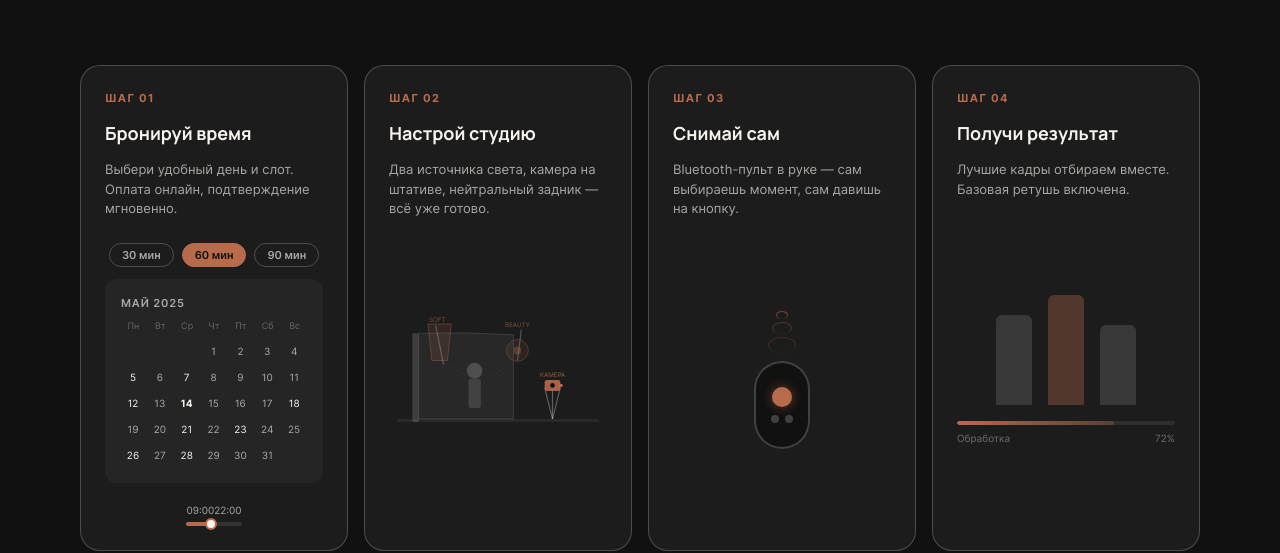
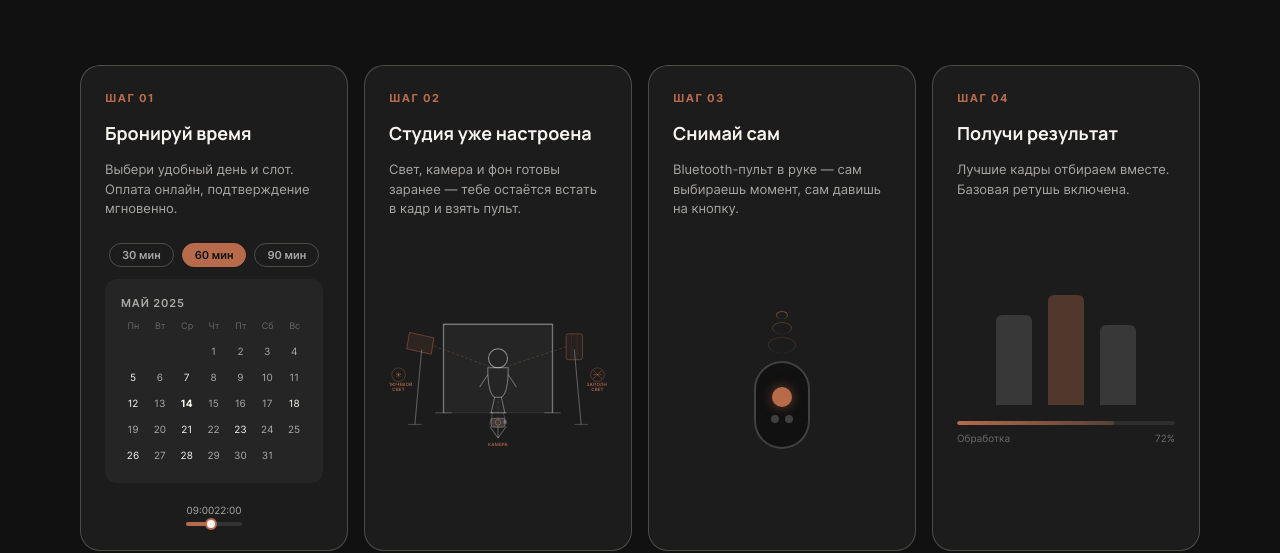
Before and after one commit to nusema491-cloud/syomych-site, a React (Vite) app: page / in a window 1280 px wide. Shown: the part 1040-1593 px from the top of the page. Built offline with nearby package versions, Linux system fonts and the light colour scheme.

Commit message:
update step 02

```diff
--- a/src/components/Steps.jsx
+++ b/src/components/Steps.jsx
@@ -61,36 +61,85 @@ function StepBooking() {
 /* ── Studio diagram SVG ── */
 function StepStudio() {
   return (
-    <svg className="studio-diagram" viewBox="0 0 280 160" fill="none">
-      {/* Floor */}
-      <rect x="10" y="130" width="260" height="4" rx="2" fill="rgba(255,255,255,0.06)" />
-      {/* Backdrop */}
-      <rect x="30" y="20" width="8" height="114" rx="2" fill="rgba(255,255,255,0.15)" />
-      <path d="M38 20 Q100 18 160 22 L160 130 Q100 130 38 130Z" fill="rgba(255,255,255,0.05)" stroke="rgba(255,255,255,0.15)" strokeWidth="1" />
-      {/* Camera + tripod */}
-      <line x1="210" y1="130" x2="200" y2="90" stroke="rgba(255,255,255,0.3)" strokeWidth="1.5" />
-      <line x1="210" y1="130" x2="220" y2="90" stroke="rgba(255,255,255,0.3)" strokeWidth="1.5" />
-      <line x1="210" y1="130" x2="210" y2="90" stroke="rgba(255,255,255,0.3)" strokeWidth="1.5" />
-      <rect x="200" y="80" width="20" height="14" rx="3" fill="#B86B4B" opacity="0.9" />
-      <rect x="218" y="85" width="5" height="4" rx="1" fill="#B86B4B" />
-      <circle cx="210" cy="87" r="3" fill="#111111" />
-      {/* Softbox left */}
-      <line x1="60" y1="10" x2="70" y2="60" stroke="rgba(255,255,255,0.25)" strokeWidth="1.5" />
-      <polygon points="50,8 80,8 75,55 55,55" fill="rgba(184,107,75,0.14)" stroke="rgba(184,107,75,0.45)" strokeWidth="1" />
-      {/* Beauty dish right */}
-      <line x1="170" y1="15" x2="165" y2="55" stroke="rgba(255,255,255,0.25)" strokeWidth="1.5" />
-      <circle cx="165" cy="42" r="14" fill="rgba(184,107,75,0.1)" stroke="rgba(184,107,75,0.4)" strokeWidth="1" />
-      <circle cx="165" cy="42" r="5" fill="rgba(184,107,75,0.35)" />
-      {/* Light rays */}
-      <line x1="65" y1="55" x2="100" y2="75" stroke="rgba(184,107,75,0.2)" strokeWidth="1" strokeDasharray="3 3" />
-      <line x1="165" y1="56" x2="130" y2="75" stroke="rgba(184,107,75,0.2)" strokeWidth="1" strokeDasharray="3 3" />
-      {/* Subject silhouette */}
-      <circle cx="110" cy="68" r="10" fill="rgba(255,255,255,0.18)" />
-      <rect x="102" y="78" width="16" height="38" rx="4" fill="rgba(255,255,255,0.12)" />
-      {/* Labels */}
-      <text x="210" y="76" fontSize="8" fill="rgba(184,107,75,0.8)" textAnchor="middle">КАМЕРА</text>
-      <text x="62" y="5" fontSize="8" fill="rgba(184,107,75,0.65)" textAnchor="middle">SOFТ</text>
-      <text x="165" y="12" fontSize="8" fill="rgba(184,107,75,0.65)" textAnchor="middle">BEAUTY</text>
+    <svg className="studio-diagram" viewBox="0 0 320 200" fill="none" style={{ width: '100%', height: 'auto' }}>
+      {/* Backdrop frame — top bar */}
+      <line x1="80" y1="18" x2="240" y2="18" stroke="rgba(255,255,255,0.35)" strokeWidth="2" />
+      {/* Backdrop frame — left pole */}
+      <line x1="80" y1="18" x2="80" y2="148" stroke="rgba(255,255,255,0.35)" strokeWidth="2" />
+      {/* Backdrop frame — right pole */}
+      <line x1="240" y1="18" x2="240" y2="148" stroke="rgba(255,255,255,0.35)" strokeWidth="2" />
+      {/* Backdrop fill */}
+      <rect x="80" y="18" width="160" height="130" fill="rgba(255,255,255,0.04)" stroke="rgba(255,255,255,0.1)" strokeWidth="1" />
+      {/* Left stand base */}
+      <line x1="68" y1="148" x2="80" y2="148" stroke="rgba(255,255,255,0.25)" strokeWidth="1.5" />
+      <line x1="92" y1="148" x2="80" y2="148" stroke="rgba(255,255,255,0.25)" strokeWidth="1.5" />
+      {/* Right stand base */}
+      <line x1="228" y1="148" x2="240" y2="148" stroke="rgba(255,255,255,0.25)" strokeWidth="1.5" />
+      <line x1="252" y1="148" x2="240" y2="148" stroke="rgba(255,255,255,0.25)" strokeWidth="1.5" />
+
+      {/* Person — head */}
+      <circle cx="160" cy="68" r="14" fill="none" stroke="rgba(255,255,255,0.5)" strokeWidth="1.5" />
+      {/* Person — body */}
+      <path d="M145 82 Q145 120 155 125 L165 125 Q175 120 175 82 Z" fill="none" stroke="rgba(255,255,255,0.4)" strokeWidth="1.5" />
+      {/* Person — arms */}
+      <line x1="145" y1="92" x2="133" y2="110" stroke="rgba(255,255,255,0.35)" strokeWidth="1.5" />
+      <line x1="175" y1="92" x2="187" y2="110" stroke="rgba(255,255,255,0.35)" strokeWidth="1.5" />
+      {/* Person — legs */}
+      <line x1="155" y1="125" x2="150" y2="148" stroke="rgba(255,255,255,0.35)" strokeWidth="1.5" />
+      <line x1="165" y1="125" x2="170" y2="148" stroke="rgba(255,255,255,0.35)" strokeWidth="1.5" />
+      {/* Stool */}
+      <line x1="148" y1="148" x2="172" y2="148" stroke="rgba(255,255,255,0.4)" strokeWidth="1.5" />
+      <line x1="152" y1="148" x2="148" y2="165" stroke="rgba(255,255,255,0.25)" strokeWidth="1.2" />
+      <line x1="168" y1="148" x2="172" y2="165" stroke="rgba(255,255,255,0.25)" strokeWidth="1.2" />
+
+      {/* LEFT SOFTBOX */}
+      {/* stand */}
+      <line x1="38" y1="165" x2="48" y2="55" stroke="rgba(255,255,255,0.3)" strokeWidth="1.5" />
+      <line x1="28" y1="165" x2="38" y2="165" stroke="rgba(255,255,255,0.25)" strokeWidth="1.2" />
+      <line x1="48" y1="165" x2="38" y2="165" stroke="rgba(255,255,255,0.25)" strokeWidth="1.2" />
+      {/* softbox shape */}
+      <polygon points="30,30 66,38 62,62 26,54" fill="rgba(184,107,75,0.12)" stroke="rgba(184,107,75,0.55)" strokeWidth="1.2" />
+      {/* dashed ray to person */}
+      <line x1="66" y1="50" x2="147" y2="80" stroke="rgba(184,107,75,0.45)" strokeWidth="1" strokeDasharray="4 3" />
+
+      {/* RIGHT FILL PANEL */}
+      {/* stand */}
+      <line x1="282" y1="165" x2="272" y2="55" stroke="rgba(255,255,255,0.3)" strokeWidth="1.5" />
+      <line x1="272" y1="165" x2="282" y2="165" stroke="rgba(255,255,255,0.25)" strokeWidth="1.2" />
+      <line x1="292" y1="165" x2="282" y2="165" stroke="rgba(255,255,255,0.25)" strokeWidth="1.2" />
+      {/* panel shape */}
+      <rect x="260" y="32" width="24" height="38" rx="3" fill="rgba(184,107,75,0.08)" stroke="rgba(184,107,75,0.5)" strokeWidth="1.2" />
+      <line x1="268" y1="32" x2="268" y2="70" stroke="rgba(184,107,75,0.2)" strokeWidth="0.8" />
+      <line x1="276" y1="32" x2="276" y2="70" stroke="rgba(184,107,75,0.2)" strokeWidth="0.8" />
+      {/* dashed ray to person */}
+      <line x1="260" y1="51" x2="173" y2="80" stroke="rgba(184,107,75,0.45)" strokeWidth="1" strokeDasharray="4 3" />
+
+      {/* CAMERA + tripod */}
+      <line x1="160" y1="185" x2="148" y2="168" stroke="rgba(255,255,255,0.3)" strokeWidth="1.5" />
+      <line x1="160" y1="185" x2="172" y2="168" stroke="rgba(255,255,255,0.3)" strokeWidth="1.5" />
+      <line x1="160" y1="185" x2="160" y2="168" stroke="rgba(255,255,255,0.3)" strokeWidth="1.5" />
+      <rect x="150" y="156" width="20" height="13" rx="2.5" fill="rgba(255,255,255,0.15)" stroke="rgba(255,255,255,0.4)" strokeWidth="1" />
+      <circle cx="160" cy="162" r="4" fill="none" stroke="rgba(184,107,75,0.8)" strokeWidth="1.2" />
+      <rect x="168" y="159" width="5" height="5" rx="1" fill="rgba(255,255,255,0.2)" />
+      {/* dashed ray from camera up */}
+      <line x1="160" y1="156" x2="160" y2="128" stroke="rgba(184,107,75,0.45)" strokeWidth="1" strokeDasharray="4 3" />
+
+      {/* LEFT label — КЛЮЧЕВОЙ СВЕТ */}
+      <circle cx="14" cy="92" r="10" fill="none" stroke="rgba(184,107,75,0.5)" strokeWidth="1" />
+      <text x="14" y="96" fontSize="9" fill="rgba(184,107,75,0.9)" textAnchor="middle">☀</text>
+      <text x="14" y="108" fontSize="6.5" fill="rgba(184,107,75,0.9)" textAnchor="middle" fontWeight="600" letterSpacing="0.04em">КЛЮЧЕВОЙ</text>
+      <text x="14" y="116" fontSize="6.5" fill="rgba(184,107,75,0.9)" textAnchor="middle" fontWeight="600" letterSpacing="0.04em">СВЕТ</text>
+
+      {/* RIGHT label — ЗАПОЛНЯЮЩИЙ СВЕТ */}
+      <circle cx="306" cy="92" r="10" fill="none" stroke="rgba(184,107,75,0.5)" strokeWidth="1" />
+      <line x1="300" y1="86" x2="312" y2="98" stroke="rgba(184,107,75,0.7)" strokeWidth="1" />
+      <line x1="300" y1="92" x2="312" y2="92" stroke="rgba(184,107,75,0.7)" strokeWidth="1" />
+      <line x1="300" y1="98" x2="312" y2="86" stroke="rgba(184,107,75,0.7)" strokeWidth="1" />
+      <text x="306" y="108" fontSize="6.5" fill="rgba(184,107,75,0.9)" textAnchor="middle" fontWeight="600" letterSpacing="0.04em">ЗАПОЛН.</text>
+      <text x="306" y="116" fontSize="6.5" fill="rgba(184,107,75,0.9)" textAnchor="middle" fontWeight="600" letterSpacing="0.04em">СВЕТ</text>
+
+      {/* BOTTOM label — КАМЕРА */}
+      <text x="160" y="197" fontSize="6.5" fill="rgba(184,107,75,0.9)" textAnchor="middle" fontWeight="600" letterSpacing="0.06em">КАМЕРА</text>
     </svg>
   );
 }
@@ -144,8 +193,8 @@ const STEPS = [
   },
   {
     num: '02',
-    title: 'Настрой студию',
-    desc: 'Два источника света, камера на штативе, нейтральный задник — всё уже готово.',
+    title: 'Студия уже настроена',
+    desc: 'Свет, камера и фон готовы заранее — тебе остаётся встать в кадр и взять пульт.',
     Visual: StepStudio,
   },
   {
```
